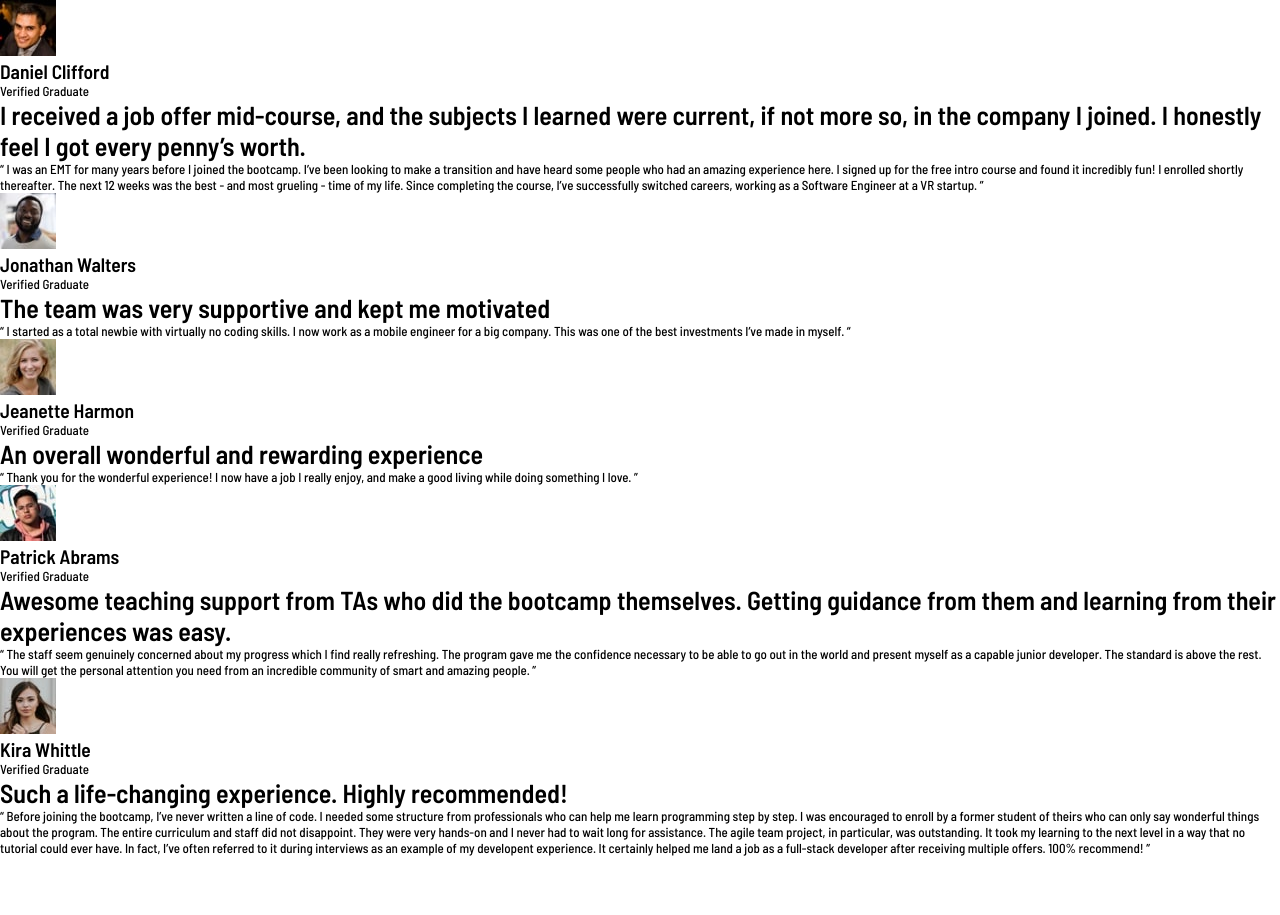
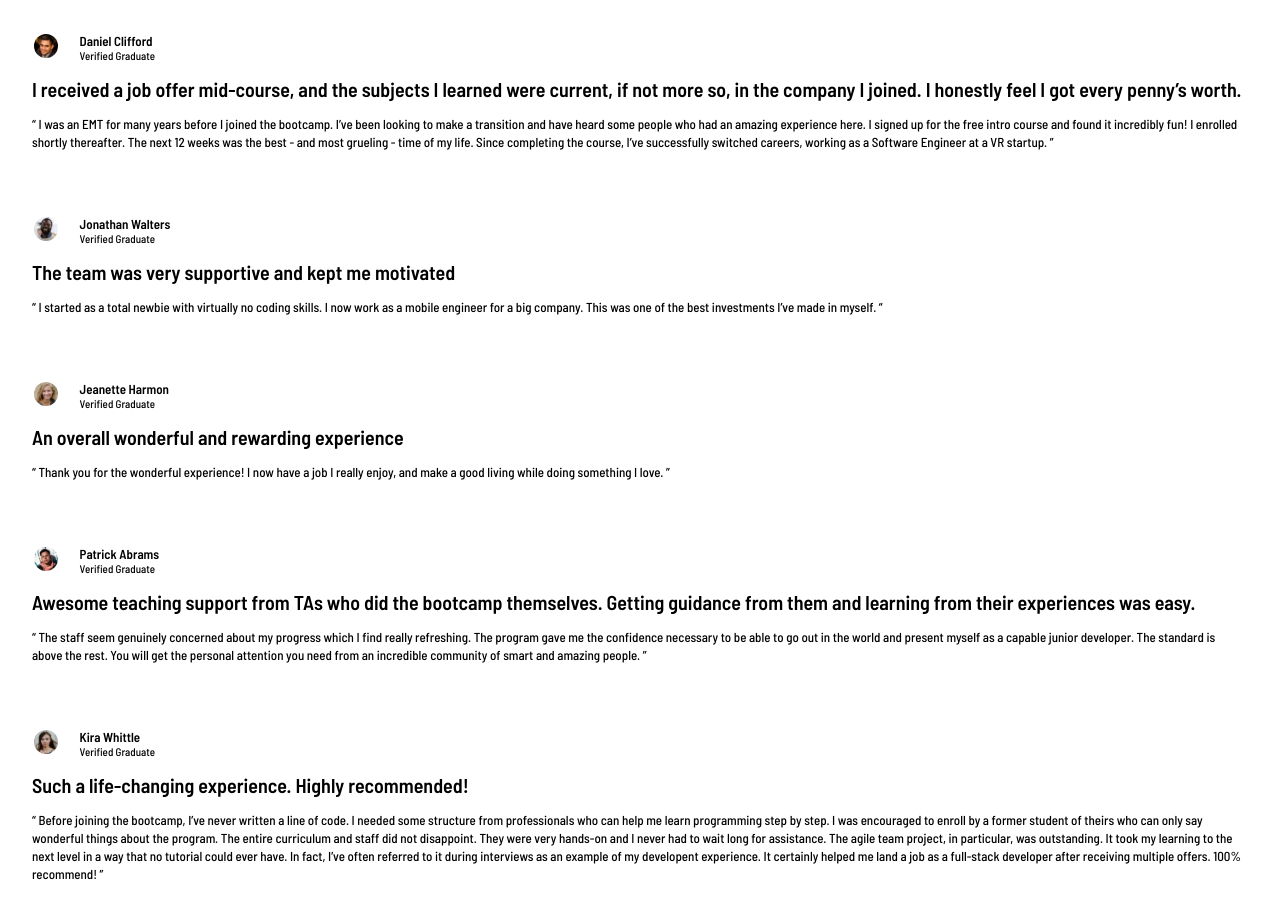
Before and after one commit to tatjama/zadatak2-testimonial-grid-section, a plain HTML site: page index.html in a window 1280 px wide. Before the commit the page ends 856 px from the top, so only its background shows below. Drawn offline with Linux system fonts and the light colour scheme.

Commit message:
Style article font-size, padding, margins, line-height...

```diff
--- a/index.html
+++ b/index.html
@@ -15,8 +15,10 @@
 </head>
 <body>
   <div class="container">
+    <!--Start Article container-->
+    <div class="article-container">
       <!--Start Article 1-->
-    <div class="article">
+      <div class="article ">
 
         <div class="article-author">
           <img src="./images/image-daniel.jpg" alt="Daniel " class="article-author__img">
@@ -144,6 +146,8 @@
       </div>
       <!--End Article 5-->
     </div>
+    <!--end Article container-->
+  </div>
 
   <!--<div class="attribution">
     Coded by <a href="https://my-react-portfolio-tatjana.vercel.app/">Tatjana Markovic</a>.
--- a/style.css
+++ b/style.css
@@ -9,6 +9,49 @@ body{
     font-size: 13px;
     position: relative;
 }
+img{
+    margin-right: 17px;
+    width: 28px;
+    height: 28px;
+    border-radius:50%;
+    border: 2px solid white;
+    -webkit-border-radius:50%;
+    -moz-border-radius:50%;
+    -ms-border-radius:50%;
+    -o-border-radius:50%;
+}
+p{
+    font-size: 11px;
+}
+h1{
+    margin: 14px auto;
+    font-size: 20px;
+    font-weight: 600;
+    line-height: 24px;
+}
+h2{
+    font-size: 13px;
+}
+.container{
+    width: 100%;
+    height: 100vh;
+}
+.article{
+    padding: 32px;
+    border-radius: 10px;
+    -webkit-border-radius: 10px;
+    -moz-border-radius: 10px;
+    -ms-border-radius: 10px;
+    -o-border-radius: 10px;
+}
+.article-author-content{
+    display: inline-block;
+}
+.article-content p{
+    font-size: 13px;
+    line-height: 18px;
+}
+
 /*
 - Mobile: 375px
 - Desktop: 1440px;
```
Lines whose indentation alone changed are shown as unchanged.
